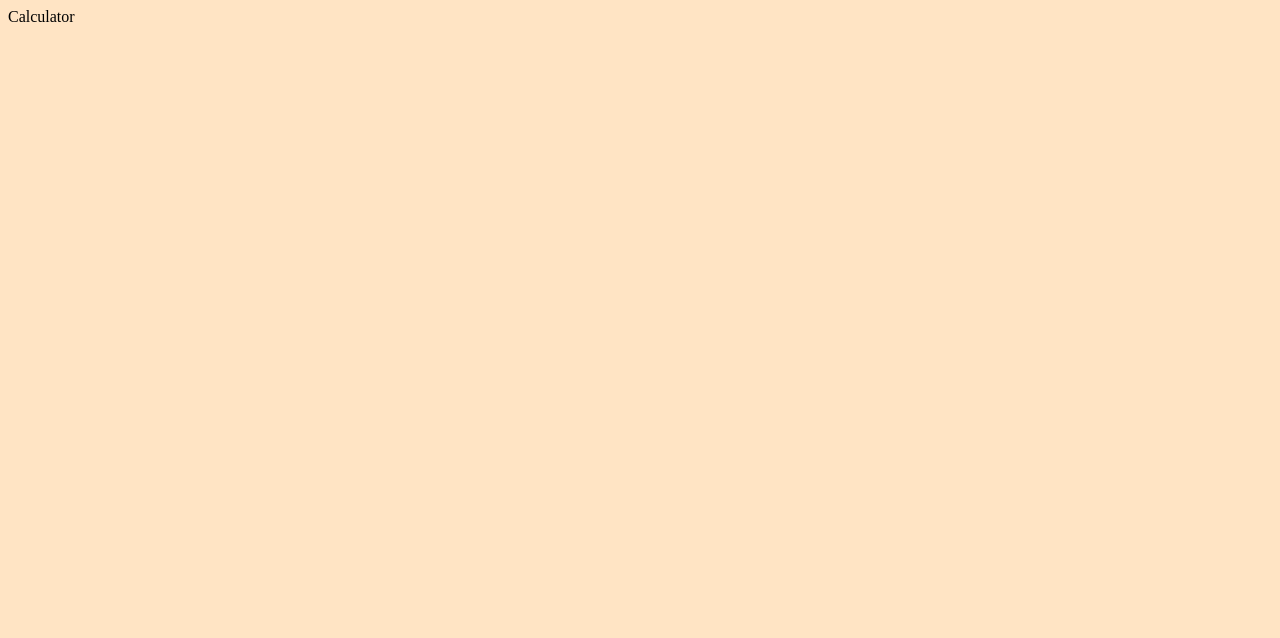
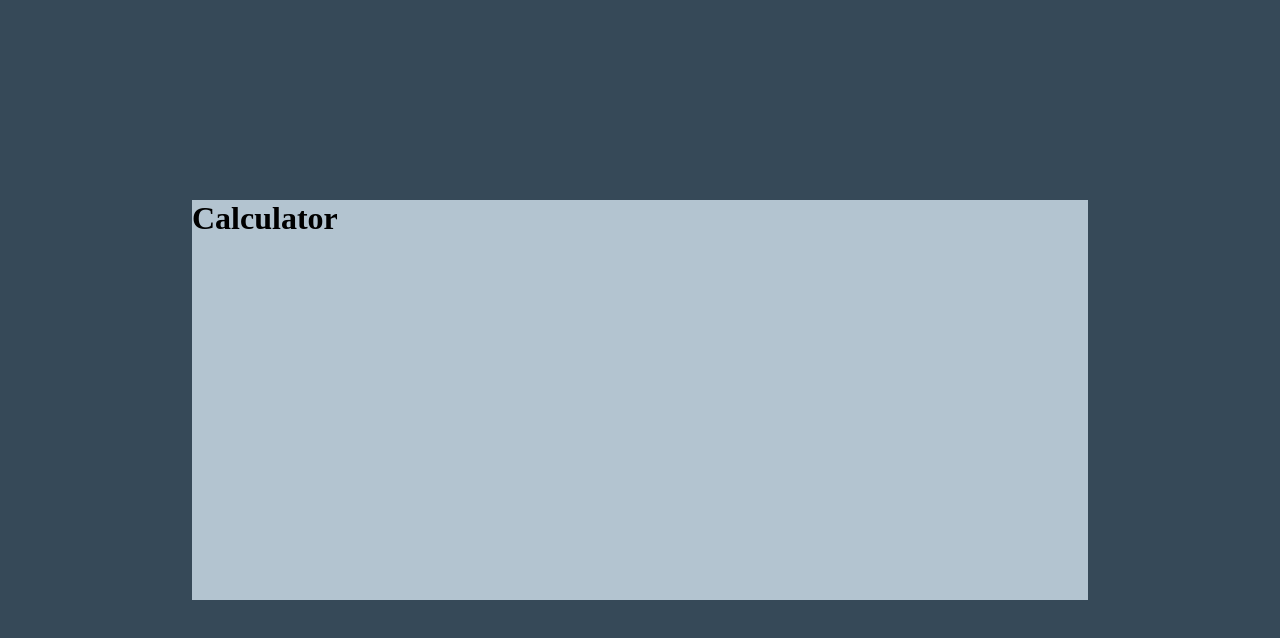
Before and after one commit to starvinska/calculator, a plain HTML site: page index.html in a window 1280 px wide. Drawn offline with Linux system fonts and the light colour scheme.

Commit message:
container structure

```diff
--- a/index.html
+++ b/index.html
@@ -8,6 +8,8 @@
     <link rel="stylesheet" href="style/style.css" />
   </head>
   <body>
-    Calculator
+    <div class="calculator-container">
+      <h1>Calculator</h1>
+    </div>
   </body>
 </html>
--- a/style/style.css
+++ b/style/style.css
@@ -1,3 +1,16 @@
 body {
-  background-color: bisque;
+  background-color: #364958;
+  height: 100vh;
+  margin: 0;
+  display: flex;
+  justify-content: center;
+  align-items: center;
 }
+h1 {
+  margin: 0;
+}
+.calculator-container {
+  width: 70%;
+  height: 50%;
+  background-color: #b3c4d0;
+}
```
